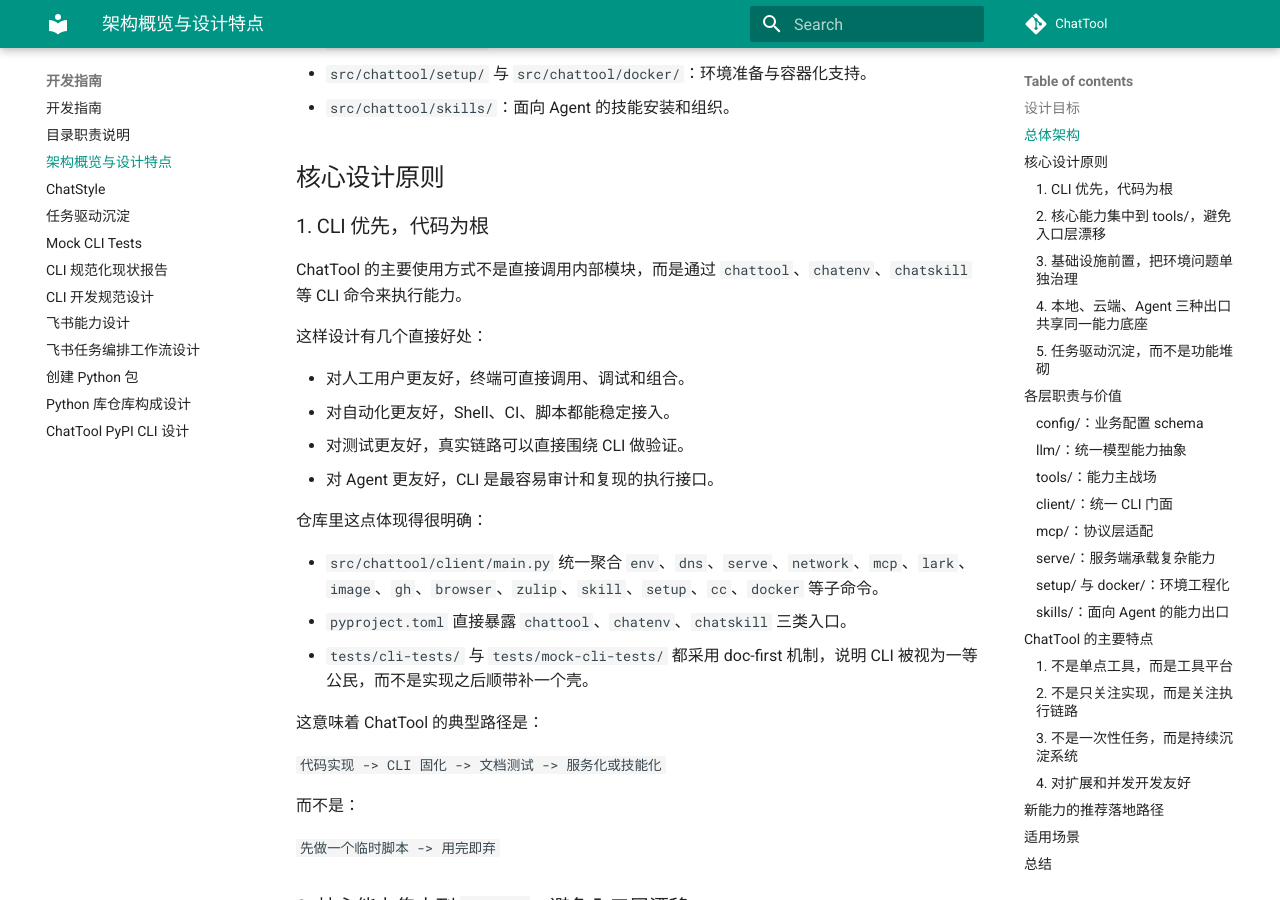
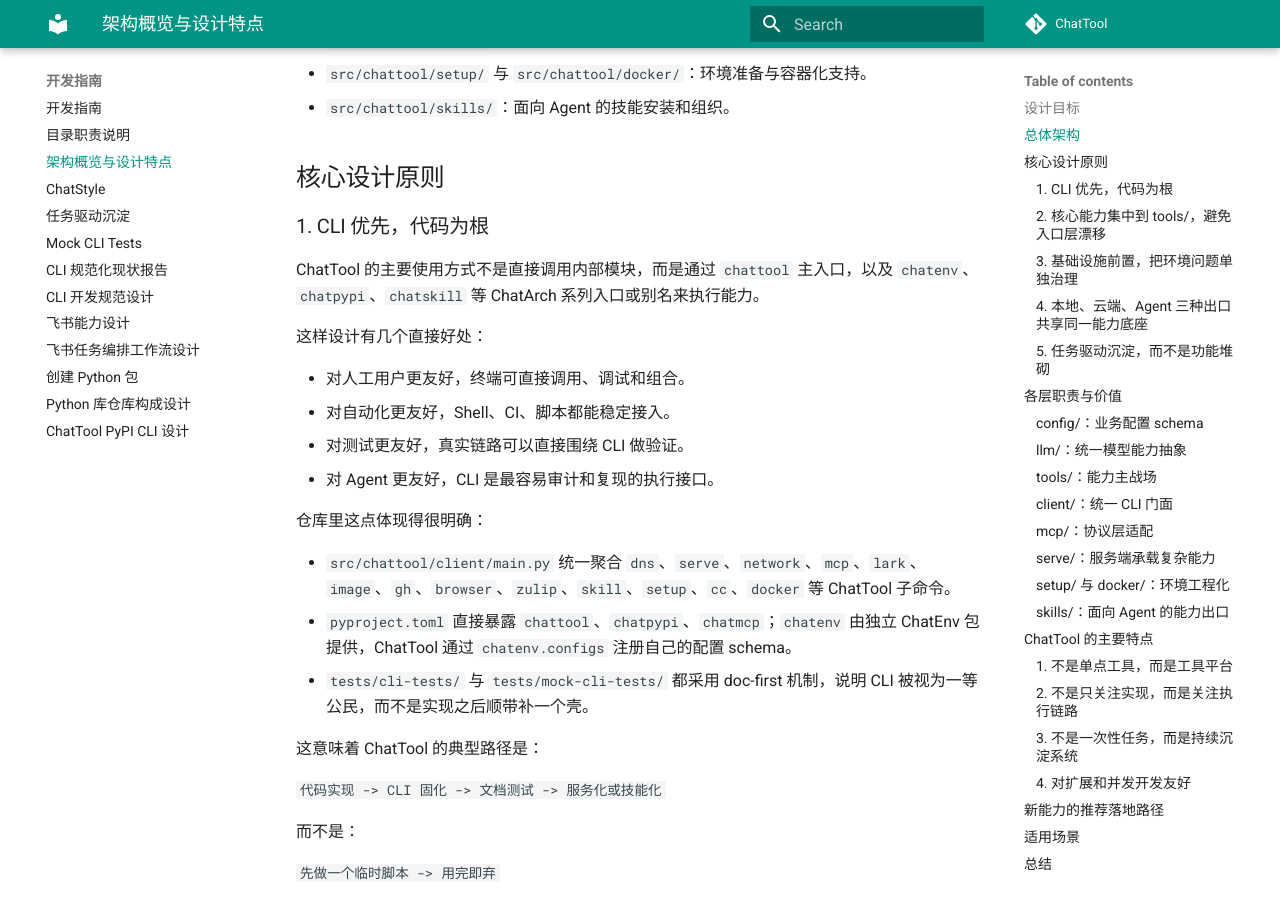
Before and after one commit to cubenlp/ChatTool, an MkDocs documentation site: the page built from docs/development-guide/architecture-overview.md, in a window 1280 px wide and 900 px high, scrolled down 949 px. Built offline with MkDocs 1.6.1 and Material for MkDocs 9.7.7, drawn with Linux system fonts in a browser that asks for light colours; comment, search, counter and statistics services are not loaded; the version menu is left out.

Commit message:
Polish ChatArch pypi template docs

```diff
--- a/docs/development-guide/architecture-overview.md
+++ b/docs/development-guide/architecture-overview.md
@@ -53,7 +53,7 @@
 
 ### 1. CLI 优先，代码为根
 
-ChatTool 的主要使用方式不是直接调用内部模块，而是通过 `chattool`、`chatenv`、`chatskill` 等 CLI 命令来执行能力。
+ChatTool 的主要使用方式不是直接调用内部模块，而是通过 `chattool` 主入口，以及 `chatenv`、`chatpypi`、`chatskill` 等 ChatArch 系列入口或别名来执行能力。
 
 这样设计有几个直接好处：
 
@@ -64,8 +64,8 @@
 
 仓库里这点体现得很明确：
 
-- `src/chattool/client/main.py` 统一聚合 `env`、`dns`、`serve`、`network`、`mcp`、`lark`、`image`、`gh`、`browser`、`zulip`、`skill`、`setup`、`cc`、`docker` 等子命令。
-- `pyproject.toml` 直接暴露 `chattool`、`chatenv`、`chatskill` 三类入口。
+- `src/chattool/client/main.py` 统一聚合 `dns`、`serve`、`network`、`mcp`、`lark`、`image`、`gh`、`browser`、`zulip`、`skill`、`setup`、`cc`、`docker` 等 ChatTool 子命令。
+- `pyproject.toml` 直接暴露 `chattool`、`chatpypi`、`chatmcp`；`chatenv` 由独立 ChatEnv 包提供，ChatTool 通过 `chatenv.configs` 注册自己的配置 schema。
 - `tests/cli-tests/` 与 `tests/mock-cli-tests/` 都采用 doc-first 机制，说明 CLI 被视为一等公民，而不是实现之后顺带补一个壳。
 
 这意味着 ChatTool 的典型路径是：
```
Also changed, not shown: docs/client.md (+1 -1 lines), 5 other files.
